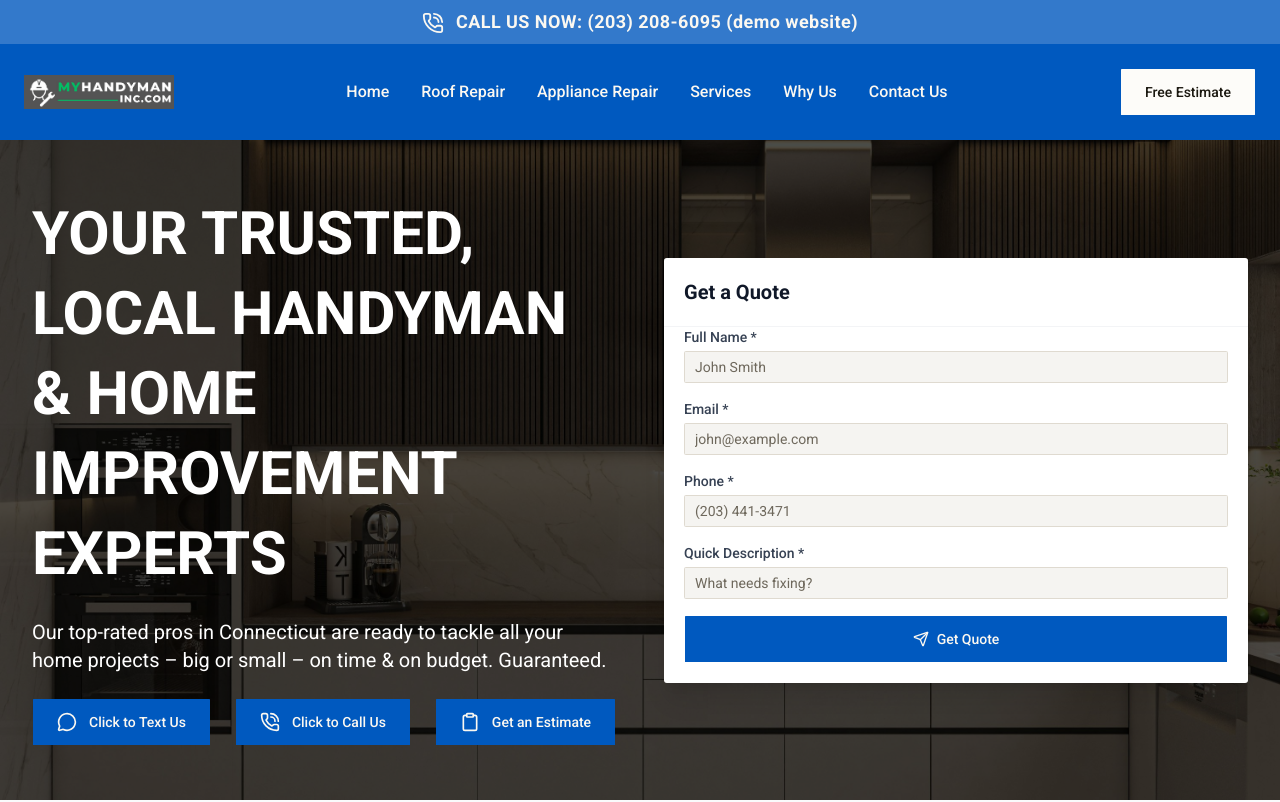
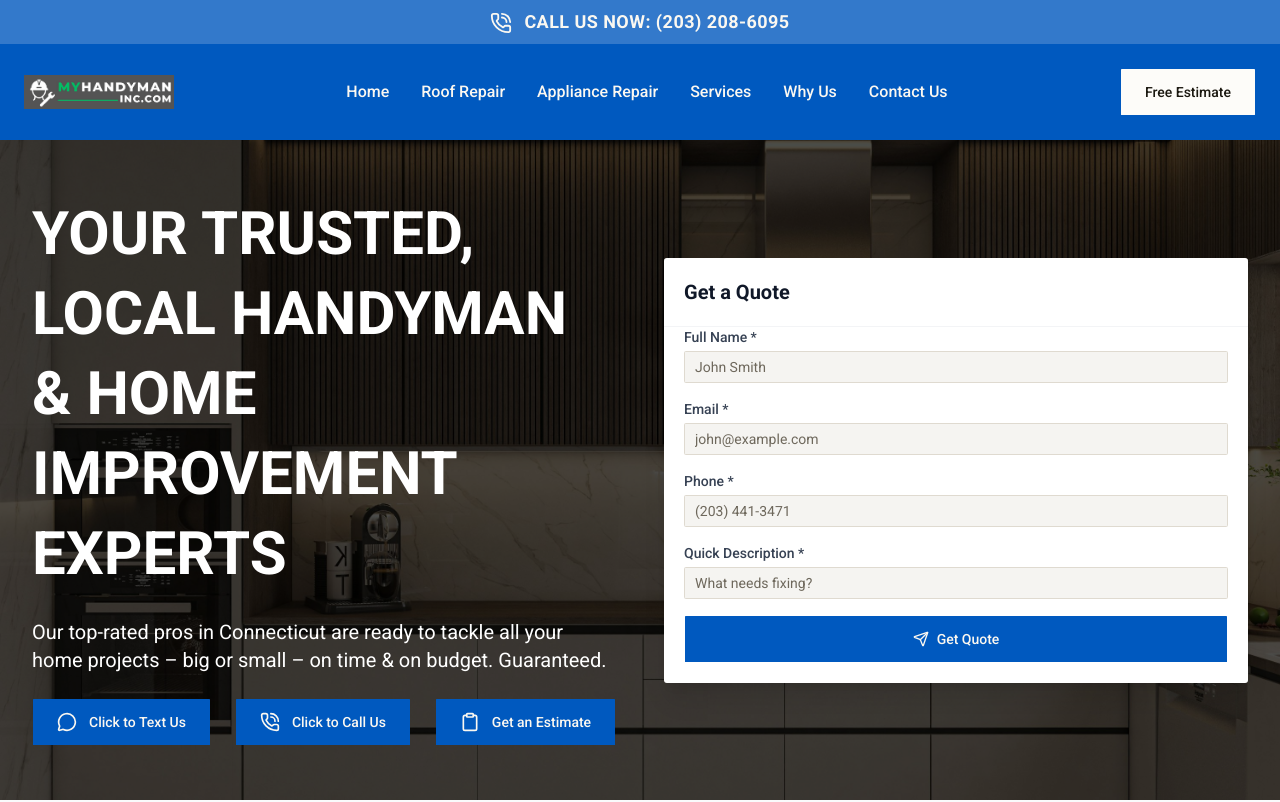
Before and after one commit to s1ddiq/MyHandymanInc, a Next.js app: page / in a window 1280 px wide. Shown: the top 802 px of the page. Built offline with nearby package versions, Linux system fonts and the light colour scheme.

Commit message:
remove demo website disclaimer

```diff
--- a/components/HomeNavbar.tsx
+++ b/components/HomeNavbar.tsx
@@ -23,7 +23,7 @@ const HomeNavbar = () => {
       <div className="bg-primary/80 text-primary-foreground p-2 text-sm sm:text-base md:text-lg font-bold tracking-wide flex-center">
         <Link href="tel:2032086095" className="hover:underline">
           <PhoneCall className="inline mr-3 size-5.5" />
-          CALL US NOW: (203) 208-6095 (demo website)
+          CALL US NOW: (203) 208-6095
         </Link>
       </div>
 
```
